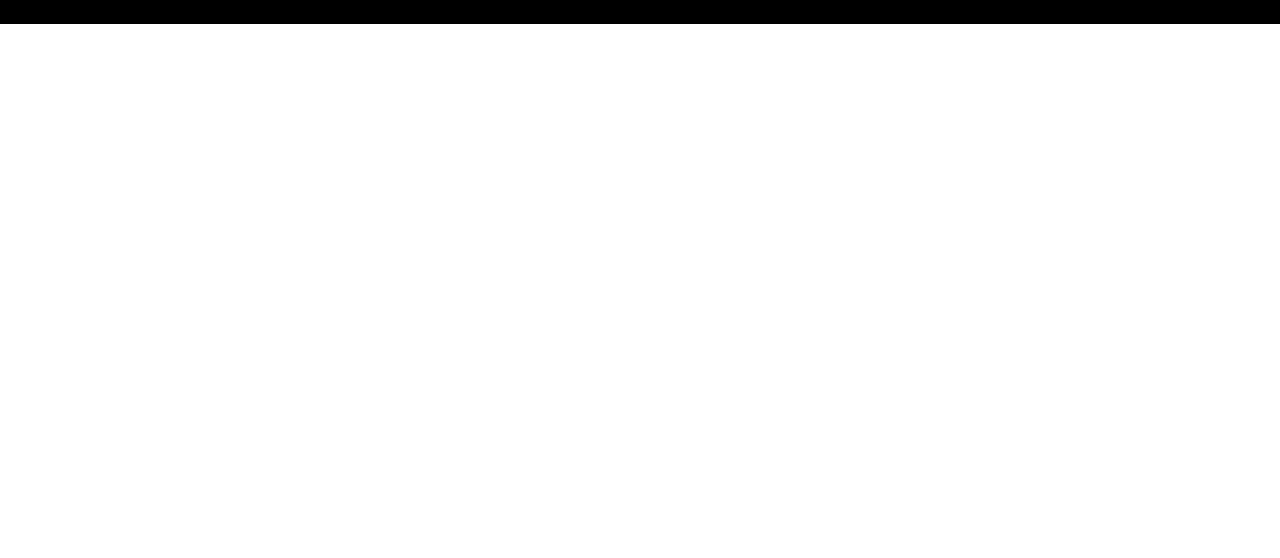
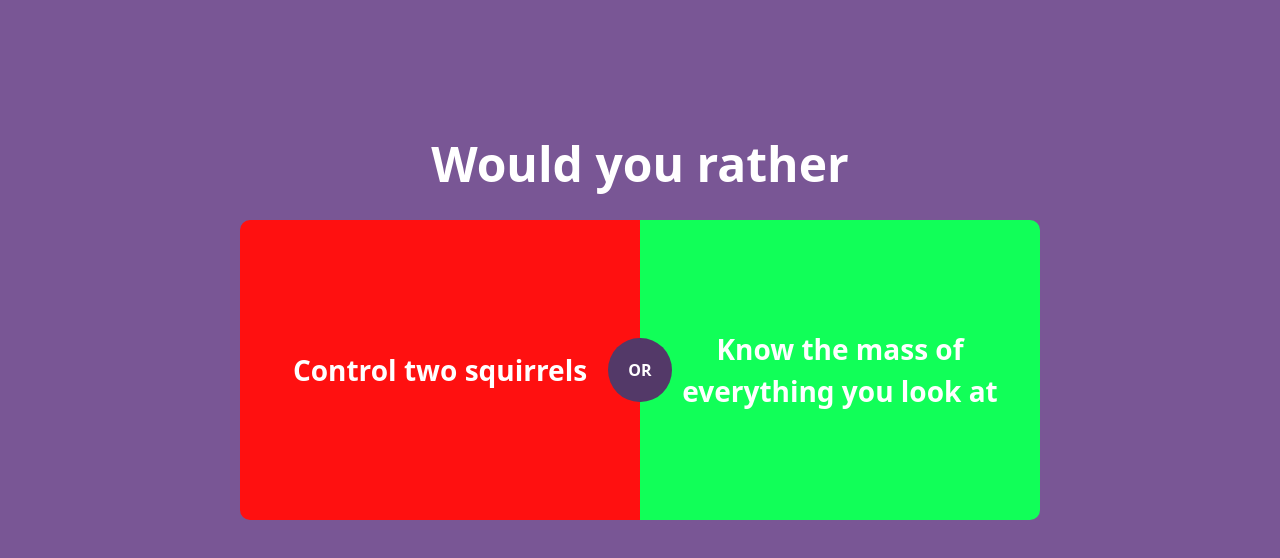
Before and after one commit to Tornike512/Squirrel-or-weight, a React (Vite) app: page / in a window 1280 px wide. Shown: the top 558 px of the page. Built offline with nearby package versions, Linux system fonts and the light colour scheme.

Commit message:
Add: Component Design

```diff
--- a/package.json
+++ b/package.json
@@ -7,7 +7,8 @@
     "dev": "vite",
     "build": "tsc && vite build",
     "lint": "eslint . --ext ts,tsx --report-unused-disable-directives --max-warnings 0",
-    "preview": "vite preview"
+    "preview": "vite preview",
+    "start": "npm run dev"
   },
   "dependencies": {
     "react": "^18.2.0",
--- a/src/App.tsx
+++ b/src/App.tsx
@@ -1,5 +1,11 @@
+import { WouldYouRather } from "./components/WouldYouRather";
+
 function App() {
-  return <div className="bg-[#000000]">sgdgsdgs</div>;
+  return (
+    <>
+      <WouldYouRather />
+    </>
+  );
 }
 
 export default App;
--- /dev/null
+++ b/src/components/WouldYouRather/WouldYouRather.tsx
@@ -0,0 +1,22 @@
+export function WouldYouRather() {
+  return (
+    <div className="py-[10%]">
+      <h1 className="text-[48px] text-[#ffffff] font-bold flex justify-center items-center mb-[20px]">
+        Would you rather
+      </h1>
+      <div className="w-full text-[#ffffff] flex justify-center items-center relative">
+        <div className="bg-[#ff1010] h-[300px] w-[400px] flex justify-center items-center font-bold text-[28px] p-[20px] text-[#ffffff] text-center rounded-bl-[10px] rounded-tl-[10px]">
+          Control two squirrels
+        </div>
+        <div className="bg-[#11ff58] h-[300px] w-[400px] flex justify-center items-center font-bold text-[28px] p-[20px] text-[#ffffff] text-center rounded-br-[10px] rounded-tr-[10px]">
+          Know the mass of everything you look at
+        </div>
+        <h2 className="absolute bg-[#533968] font-bold p-[20px] rounded-[100%]">
+          OR
+        </h2>
+      </div>
+    </div>
+  );
+}
+
+export default WouldYouRather;
--- /dev/null
+++ b/src/components/WouldYouRather/index.ts
@@ -0,0 +1 @@
+export { WouldYouRather } from "./WouldYouRather";
--- a/src/index.css
+++ b/src/index.css
@@ -15,3 +15,7 @@
     height: initial;
   }
 }
+
+body {
+  background-color: #795695;
+}
```
